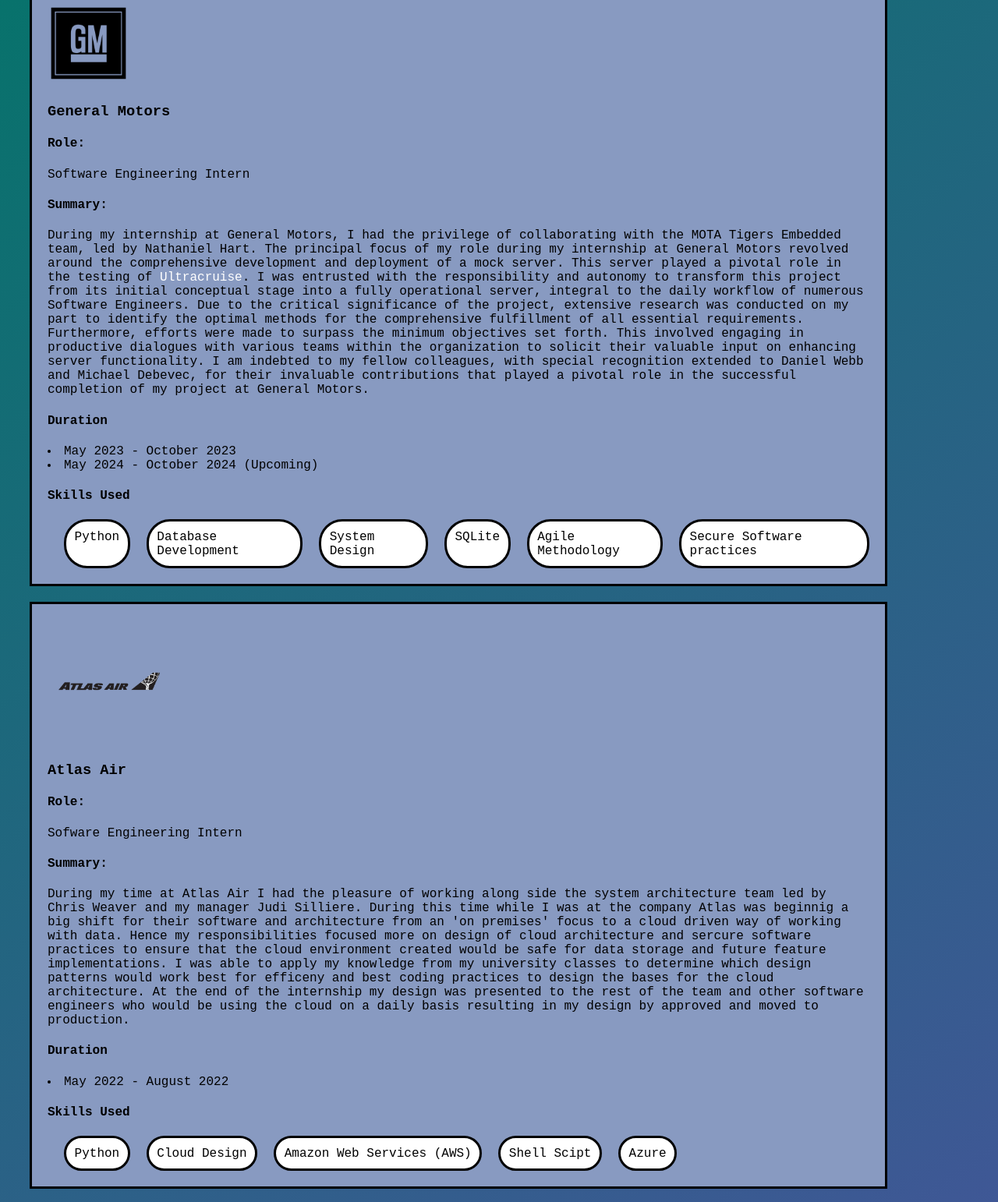
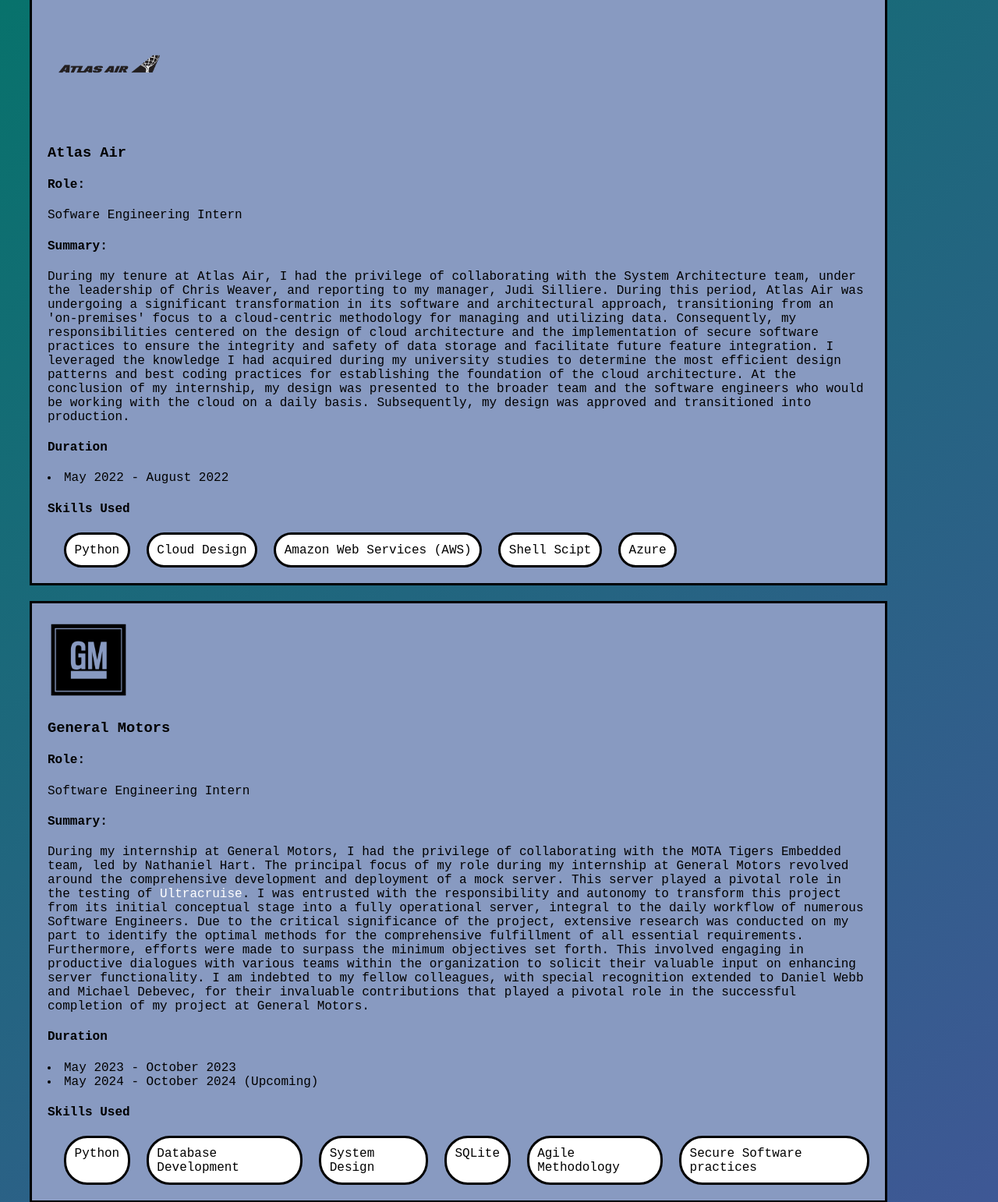
Before and after one commit to Jsd5582/Website, a plain HTML site: page src/experience.html in a window 1280 px wide. Shown: the part 161-1703 px from the top of the page at 78% size. Drawn offline with Linux system fonts and the light colour scheme.

Commit message:
Completion of Experience page

```diff
--- a/src/experience.html
+++ b/src/experience.html
@@ -17,6 +17,45 @@
     </div>
     <div class="row">
         <div class="rightcolumnXP">
+            <div class="Atlas_Air">
+                <img src="Atlas_air_logo.png" alt="Logo" class="Logo_Atlas">
+                <div class="Info_card">
+                    <h3>Atlas Air</h3>
+                    <h4>Role:</h4>
+                        <p>Sofware Engineering Intern</p>
+                    <h4>Summary:</h4>
+                        <p>
+                            During my tenure at Atlas Air, I had the privilege of collaborating with the System Architecture team, under the leadership of Chris Weaver, and reporting
+                            to my manager, Judi Silliere. During this period, Atlas Air was undergoing a significant transformation in its software and architectural approach, transitioning
+                            from an 'on-premises' focus to a cloud-centric methodology for managing and utilizing data. Consequently, my responsibilities centered on the design of cloud
+                            architecture and the implementation of secure software practices to ensure the integrity and safety of data storage and facilitate future feature integration. I
+                            leveraged the knowledge I had acquired during my university studies to determine the most efficient design patterns and best coding practices for establishing the
+                            foundation of the cloud architecture. At the conclusion of my internship, my design was presented to the broader team and the software engineers who would be working
+                            with the cloud on a daily basis. Subsequently, my design was approved and transitioned into production.
+                        </p>
+                    <h4>Duration</h4>
+                        <li>May 2022 - August 2022</li>
+                    <h4>Skills Used</h4>
+                        <div class="Skills">
+                            <div class="Skill_Used">
+                                Python
+                            </div>
+                            <div class="Skill_Used">
+                                Cloud Design
+                            </div>
+                            <div class="Skill_Used">
+                                Amazon Web Services (AWS)
+                            </div>
+                            <div class="Skill_Used">
+                                Shell Scipt
+                            </div>
+                            <div class="Skill_Used">
+                                Azure
+                            </div>
+                        </div>
+                </div>
+            </div>
+
             <div class="General_Motors">
                 <img src="GM_logo.png" alt="Logo" class="Logo_GM">
                 <div class="Info_card">
@@ -61,46 +100,6 @@
                         </div>
                 </div>
             </div>
-
-            <div class="Atlas_Air">
-                <img src="Atlas_air_logo.png" alt="Logo" class="Logo_Atlas">
-                <div class="Info_card">
-                    <h3>Atlas Air</h3>
-                    <h4>Role:</h4>
-                        <p>Sofware Engineering Intern</p>
-                    <h4>Summary:</h4>
-                        <p>
-                            During my time at Atlas Air I had the pleasure of working along side the system architecture team led by Chris Weaver and my manager Judi Silliere. During
-                            this time while I was at the company Atlas was beginnig a big shift for their software and architecture from an 'on premises' focus to a cloud driven way
-                            of working with data. Hence my responsibilities focused more on design of cloud architecture and sercure software practices to ensure that the cloud
-                            environment created would be safe for data storage and future feature implementations. I was able to apply my knowledge from my university classes to
-                            determine which design patterns would work best for efficeny and best coding practices to design the bases for the cloud architecture. At the end of the
-                            internship my design was presented to the rest of the team and other software engineers who would be using the cloud on a daily basis resulting in my design
-                            by approved and moved to production.
-                        </p>
-                    <h4>Duration</h4>
-                        <li>May 2022 - August 2022</li>
-                    <h4>Skills Used</h4>
-                        <div class="Skills">
-                            <div class="Skill_Used">
-                                Python
-                            </div>
-                            <div class="Skill_Used">
-                                Cloud Design
-                            </div>
-                            <div class="Skill_Used">
-                                Amazon Web Services (AWS)
-                            </div>
-                            <div class="Skill_Used">
-                                Shell Scipt
-                            </div>
-                            <div class="Skill_Used">
-                                Azure
-                            </div>
-                        </div>
-                </div>
-            </div>
-
         </div>
     </div>
 
```
